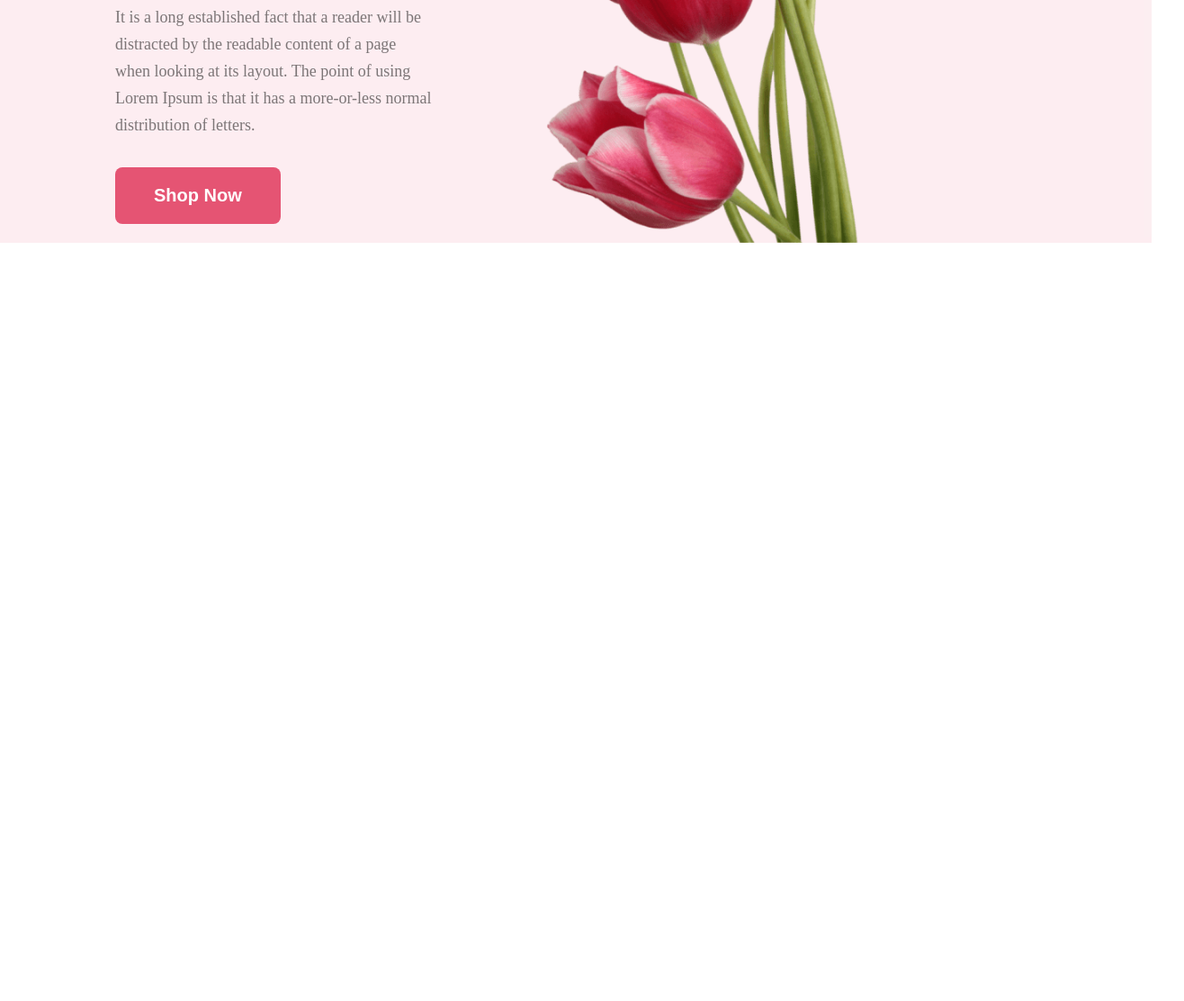
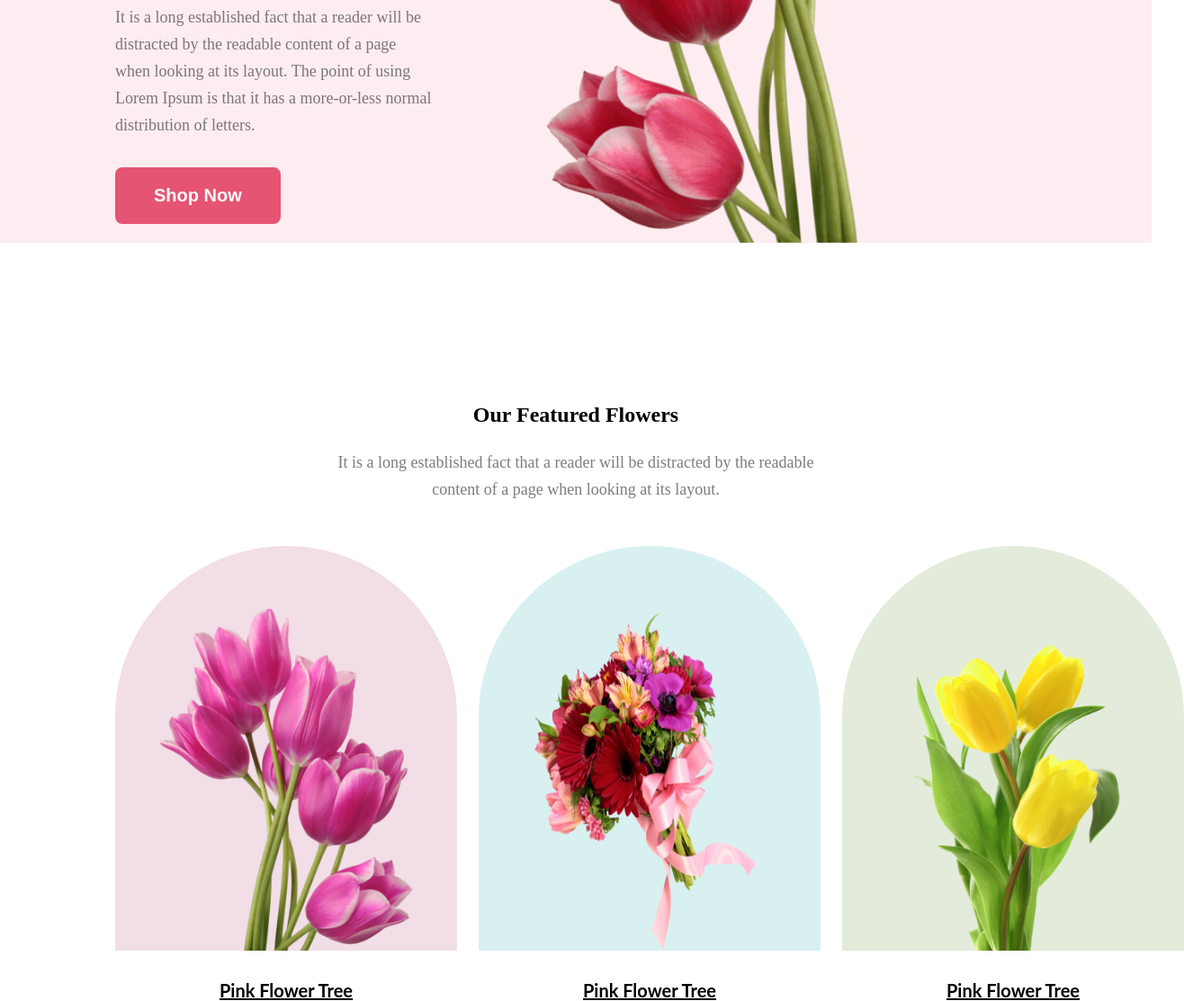
Before and after one commit to snayeemu/flower-shop, a plain HTML site: page index.html in a window 1280 px wide. Shown: the part 500-1613 px from the top of the page at 90% size, 1316 px wide, since content can reach past the window. Before the commit the page ends 800 px from the top, so only its background shows below. Drawn offline with Linux system fonts and the light colour scheme.

Commit message:
feature flower done

```diff
--- a/index.html
+++ b/index.html
@@ -14,7 +14,7 @@
           <h1 class="header-title">
             Let's make beautiful flowers a part of your life.
           </h1>
-          <p class="header-text">
+          <p class="subtext">
             It is a long established fact that a reader will be distracted by
             the readable content of a page when looking at its layout. The point
             of using Lorem Ipsum is that it has a more-or-less normal
@@ -27,5 +27,50 @@
         </div>
       </div>
     </header>
+
+    <section class="feature-flower-container max-width">
+      <div class="feature-flower-content">
+        <h2 class="title">Our Featured Flowers</h2>
+        <p class="subtext">
+          It is a long established fact that a reader will be distracted by the
+          readable content of a page when looking at its layout.
+        </p>
+      </div>
+
+      <div class="featured-flower-images">
+        <div class="ff-image">
+          <div class="ff-image-1">
+            <img
+              class="feature-image"
+              src="./Flower-Asset/pngwing-6.png"
+              alt="wing-6"
+            />
+          </div>
+          <h5>Pink Flower Tree</h5>
+        </div>
+
+        <div class="ff-image">
+          <div class="ff-image-2">
+            <img
+              class="feature-image"
+              src="./Flower-Asset/pngwing-5.png"
+              alt="wing-6"
+            />
+          </div>
+          <h5>Pink Flower Tree</h5>
+        </div>
+
+        <div class="ff-image">
+          <div class="ff-image-3">
+            <img
+              class="feature-image"
+              src="./Flower-Asset/pngwing-7.png"
+              alt="wing-6"
+            />
+          </div>
+          <h5>Pink Flower Tree</h5>
+        </div>
+      </div>
+    </section>
   </body>
 </html>
--- a/style.css
+++ b/style.css
@@ -17,6 +17,7 @@
   gap: 97px;
   padding-top: 50px;
   justify-content: space-around;
+  margin-bottom: 178px;
 }
 
 .content {
@@ -33,7 +34,7 @@
   font-weight: 800;
 }
 
-.header-text {
+.subtext {
   max-width: 550px;
   font-size: 18px;
   font-weight: 400;
@@ -61,3 +62,63 @@
   cursor: pointer;
   border: none;
 }
+
+.feature-flower-content {
+  display: flex;
+  flex-direction: column;
+  align-items: center;
+  gap: 24px;
+  text-align: center;
+  margin-bottom: 48px;
+}
+
+.featured-flower-images {
+  display: flex;
+  justify-content: space-between;
+  gap: 24px;
+}
+
+.ff-image-1 {
+  width: 380px;
+  height: 450px;
+  border-radius: 300px 300px 0px 0px;
+  background: rgba(167, 33, 98, 0.15);
+  display: flex;
+  justify-content: center;
+  align-items: flex-end;
+}
+
+.ff-image-2 {
+  width: 380px;
+  height: 450px;
+  border-radius: 300px 300px 0px 0px;
+  background: rgba(5, 151, 160, 0.15);
+  display: flex;
+  justify-content: center;
+  align-items: flex-end;
+}
+
+.ff-image-3 {
+  width: 380px;
+  height: 450px;
+  border-radius: 300px 300px 0px 0px;
+  background: rgba(71, 125, 17, 0.15);
+  display: flex;
+  justify-content: center;
+  align-items: flex-end;
+}
+
+.feature-image {
+  width: 280px;
+  height: 380px;
+}
+
+.ff-image h5 {
+  text-align: center;
+  margin-top: 32px;
+  font-family: Lato;
+  font-size: 20px;
+  font-style: normal;
+  font-weight: 700;
+  text-decoration-line: underline;
+}
```
